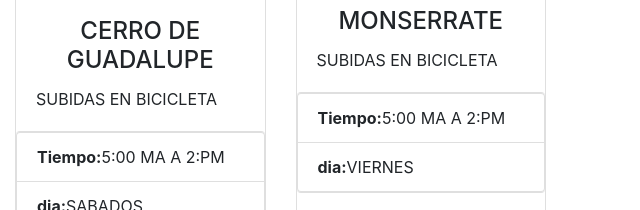
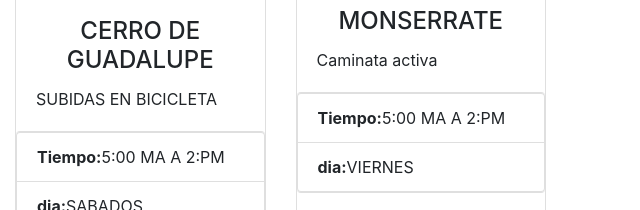
Before and after one commit to DanielaPF15/TouristFit, a plain HTML site: page horarios.html in a window 1280 px wide. Shown: the part 445-655 px from the top of the page, 640-1280 px from the left. Drawn offline with nearby package versions, Linux system fonts and the light colour scheme.

Commit message:
modificarayuda

```diff
--- a/horarios.html
+++ b/horarios.html
@@ -127,7 +127,7 @@
                                 <img src="./img/sendero-de-monserrate.jpg" class="card-img-top">
                                 <div class="card-body">
                                     <h4 class="card-title text-center">CERRO DE MONSERRATE</h4>
-                                    <p class="card-text text-justify">SUBIDAS EN BICICLETA</p>
+                                    <p class="card-text text-justify">Caminata activa</p>
                                 </div>
                                 <ul class="list-group">
                                     <li class="list-group-item"><b>Tiempo:</b>5:00 MA A 2:PM</li>
```
